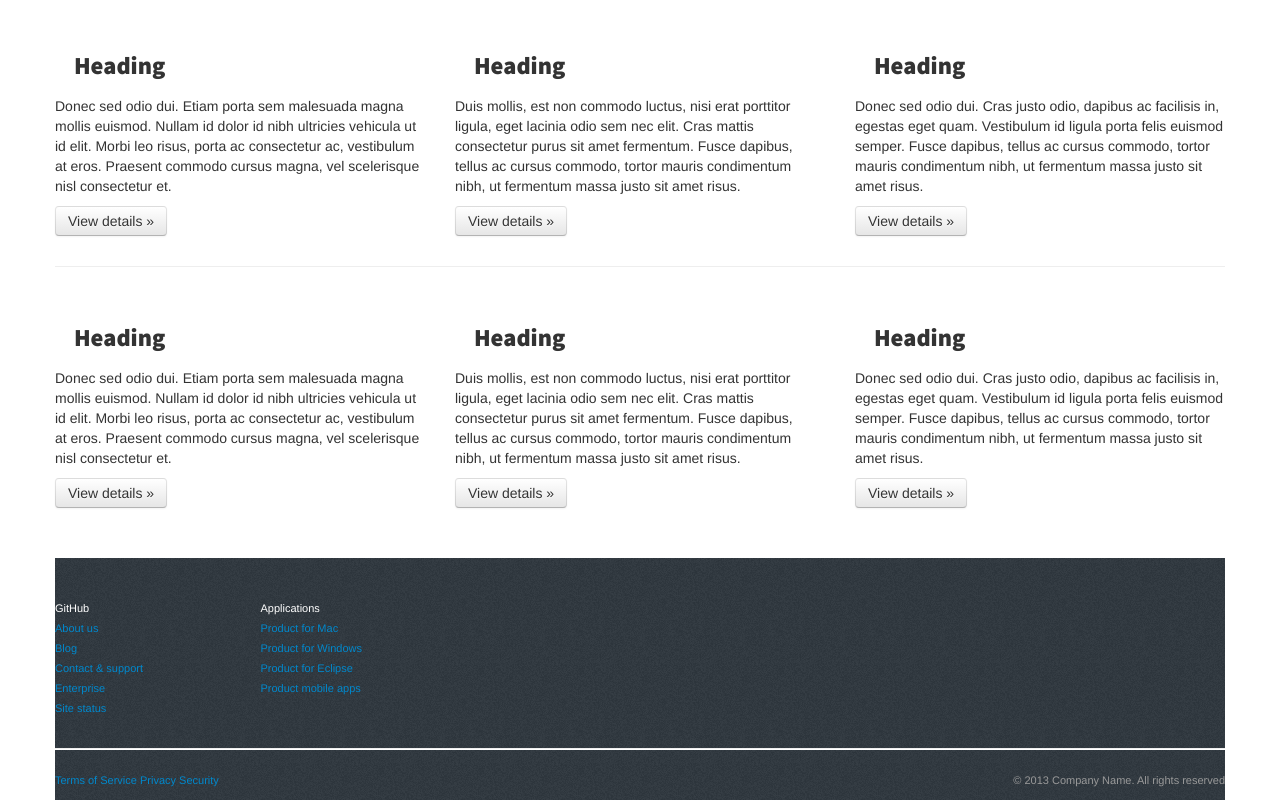
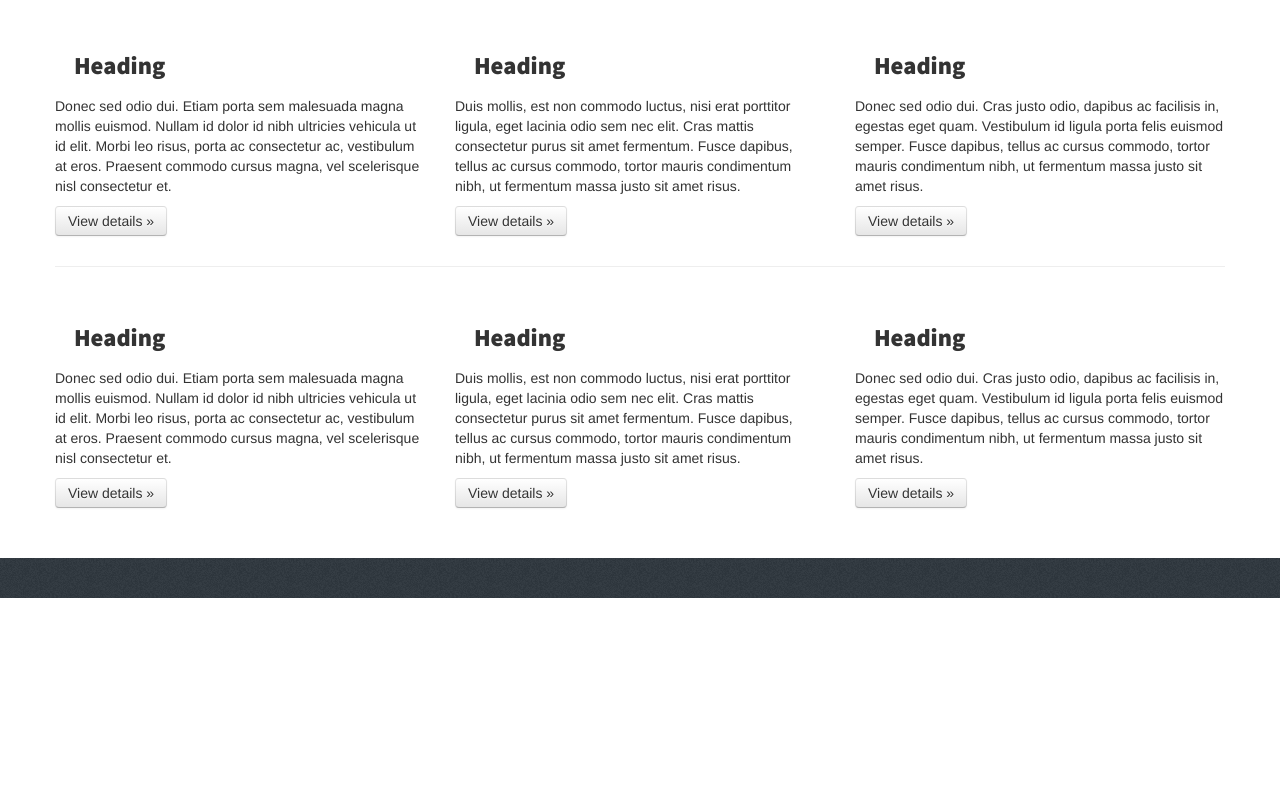
Before and after one commit to SimonHodgkiss/pet, a plain HTML site: page index.html in a window 1280 px wide. Shown: the part 558-1358 px from the top of the page. After the commit the page ends 1156 px from the top, so only its background shows below. Drawn offline with Linux system fonts and the light colour scheme.

Commit message:
PIC UPDATE

```diff
--- a/css/custom.css
+++ b/css/custom.css
@@ -15,8 +15,14 @@ footer {
 	background: #000 url(../img/footer_bk.png) repeat;
 }
 
-.carousel .item > img {
-  margin:0px auto;
-  display: block;
-  line-height: 1;
+ul.nav {
+	height: 60px;
 }
+
+ul.nav li a {
+	padding-top: 39px;
+}
+
+ul.nav li {
+	padding-top: 10px;
+}
--- a/index.html
+++ b/index.html
@@ -67,7 +67,7 @@
     <img src="img/pets1.png" alt="pet">
 
     </div>
-    </row>
+    </div>
 
 
     </div> <!-- /container -->
@@ -138,47 +138,8 @@
 
     </div><!-- /.container -->
 
+    <footer>
 
-    <footer>
-        <div class="container">
-    <div class="row-fluid">
-    <div class="span12">
-    <div class="span2" style="width: 15%;">
-    <ul class="unstyled">
-    <li>GitHub<li>
-    <li><a href="#">About us</a></li>
-    <li><a href="#">Blog</a></li>
-    <li><a href="#">Contact & support</a></li>
-    <li><a href="#">Enterprise</a></li>
-    <li><a href="#">Site status</a></li>
-    </ul>
-    </div>
-    <div class="span2" style="width: 15%;">
-    <ul class="unstyled">
-    <li>Applications<li>
-    <li><a href="#">Product for Mac</a></li>
-    <li><a href="#">Product for Windows</a></li>
-    <li><a href="#">Product for Eclipse</a></li>
-    <li><a href="#">Product mobile apps</a></li>
-    </ul>
-    </div>
-
-    </div>
-    </div>
-    <hr>
-    <div class="row-fluid">
-    <div class="span12">
-    <div class="span8">
-    <a href="#">Terms of Service</a>
-    <a href="#">Privacy</a>
-    <a href="#">Security</a>
-    </div>
-    <div class="span4">
-    <p class="muted pull-right">© 2013 Company Name. All rights reserved</p>
-    </div>
-    </div>
-    </div>
-    </div>
     </footer>
 
     <!-- Le javascript
```
Also changed, not shown: img/pets1.png.
